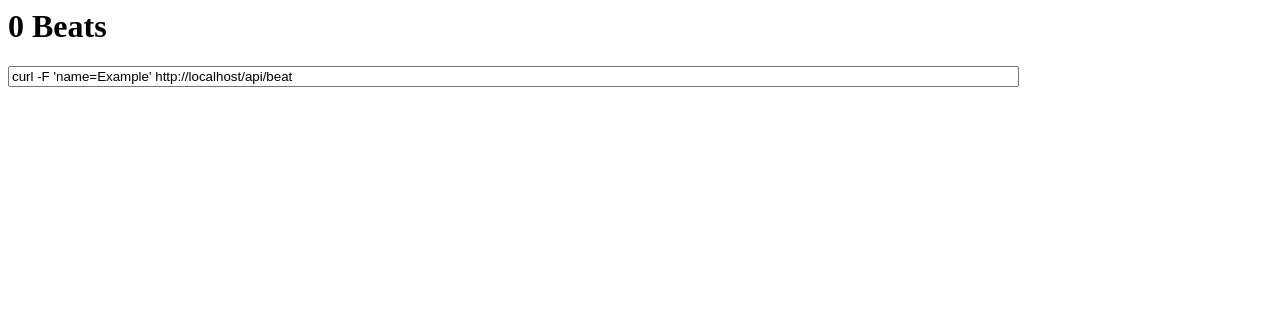
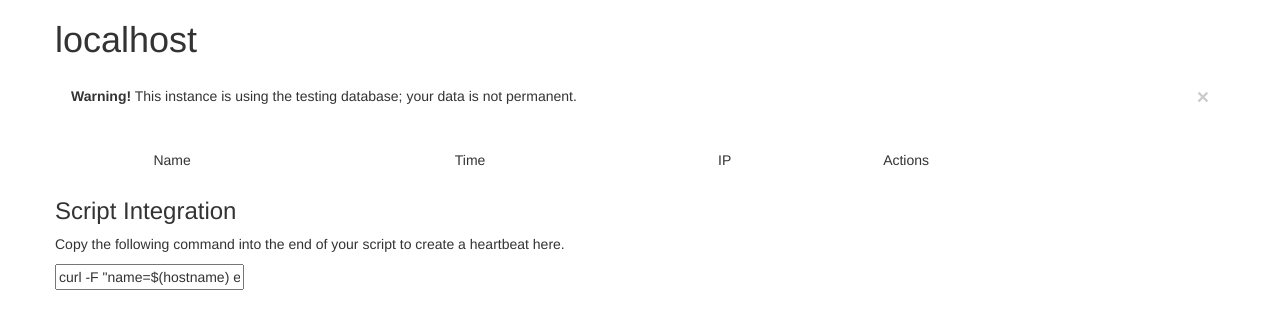
Before and after one commit to mikeboers/heartbeat, a Flask app: page / in a window 1280 px wide. Shown: the top 329 px of the page. Run offline with Flask 2, Linux system fonts and the light colour scheme; some libraries are stand-ins or nearby versions.

Commit message:
Bootstrap, proxied IP, and more

```diff
--- a/app/config.py
+++ b/app/config.py
@@ -1,2 +1,7 @@
+import os
+
+# Not the best test, but there it is.
+IS_HEROKU = os.environ.get('HOME') == '/app' and '.heroku' in os.environ.get('LIBRARY_PATH', '')
+
 
 SQLALCHEMY_DATABASE_URI = 'sqlite://'
--- a/app/main.py
+++ b/app/main.py
@@ -7,16 +7,18 @@
 logging.basicConfig(format=FORMAT, level=logging.DEBUG)
 
 
-from flask import Flask, render_template
+from flask import Flask
+from flask.ext.babel import Babel
 from flask.ext.sqlalchemy import SQLAlchemy
-
 
 app = Flask(__name__)
 app.root_path = os.path.abspath(os.path.join(__file__, '..', '..'))
 app.config.from_object('app.config')
 
 
+babel = Babel(app)
 db = SQLAlchemy(app)
+
 
 # Register models.
 from . import beat
@@ -25,10 +27,6 @@
 
 
 # Register routes.
-from .pages import api
+from .pages import api, dev, index
 
-
-@app.route('/')
-def index():
-    beats = db.session.query(beat.Beat).all()
-    return render_template('index.html', beats=beats)
+from . import viewutils
--- /dev/null
+++ b/app/pages/index.py
@@ -0,0 +1,10 @@
+from flask import render_template
+
+from ..main import app, db
+from ..beat import Beat
+
+
+@app.route('/')
+def index():
+    beats = db.session.query(Beat).all()
+    return render_template('index.html', beats=beats)
--- a/templates/index.html
+++ b/templates/index.html
@@ -1,10 +1,55 @@
-<h1>{{ beats | length }} Beats</h1>
-<ul>
-    {% for beat in beats %}
-    <li>
-        {{ beat.time }}: <strong>{{ beat.name }}</strong> from <em>{{ beat.remote_addr }}</em>
-    </li>
-    {% endfor %}
-</ul>
+<!doctype html>
+<head>
+    <title>{{ request.host }}</title>
+    <link href="//netdna.bootstrapcdn.com/twitter-bootstrap/2.3.1/css/bootstrap-combined.min.css" rel="stylesheet">
 
-<input type="text" style="width: 80%;" value="curl -F 'name=Example' {{ request.url_root }}api/beat" />
+<body>
+<div class="container">
+
+<div class="row">
+
+    <h1>{{ request.host }}</h1>
+
+    {% if config.get('SQLALCHEMY_DATABASE_URI')  == 'sqlite://' %}
+        <div class="alert">
+          <button type="button" class="close" data-dismiss="alert">&times;</button>
+          <strong>Warning!</strong> This instance is using the testing database; your data is not permanent.
+        </div>
+    {% endif %}
+
+    <table class="table table-striped table-hover">
+        <thead><tr>
+            <td><!-- status -->
+            <td>Name
+            <td>Time
+            <td>IP
+            <td>Actions
+        <tbody>
+        {% for beat in beats %}
+        <tr>
+            <td>
+                <!-- TODO: add some logic here -->
+                <span class="label label-success">ok</span>
+
+            <td><strong>{{ beat.name }}
+            <td>{{ beat.time | datetimeformat }}
+            <td><em>{{ beat.remote_addr }}
+
+            <td>
+                <a class="btn btn-mini btn-danger" disabled><i class="icon-trash icon-white"></i> Delete</a>
+        {% endfor %}
+    </table>
+
+    <h3>Script Integration</h3>
+    <p>Copy the following command into the end of your script to create
+       a heartbeat here.
+    </p>
+    <input id="curl" class="input-block-level" type="text" value='curl -F "name=$(hostname) example" {{ request.url_root }}api/beat' />
+
+    <script src="//ajax.googleapis.com/ajax/libs/jquery/1.9.1/jquery.min.js"></script>
+    <script src="//netdna.bootstrapcdn.com/twitter-bootstrap/2.3.1/js/bootstrap.min.js"></script>
+    <script>
+        $("#curl").click(function() {
+           $(this).select();
+        });
+    </script>
```
Also changed, not shown: TODO.txt (+10 -0 lines), app/pages/api.py (+7 -2 lines), app/pages/dev.py (added, +21 -0 lines), requirements.txt (+11 -4 lines), app/viewutils.py (added), 2 other files.
